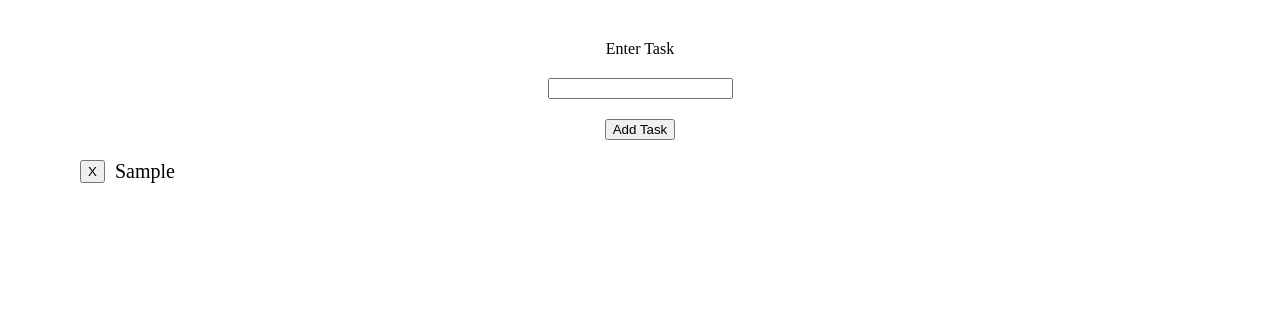
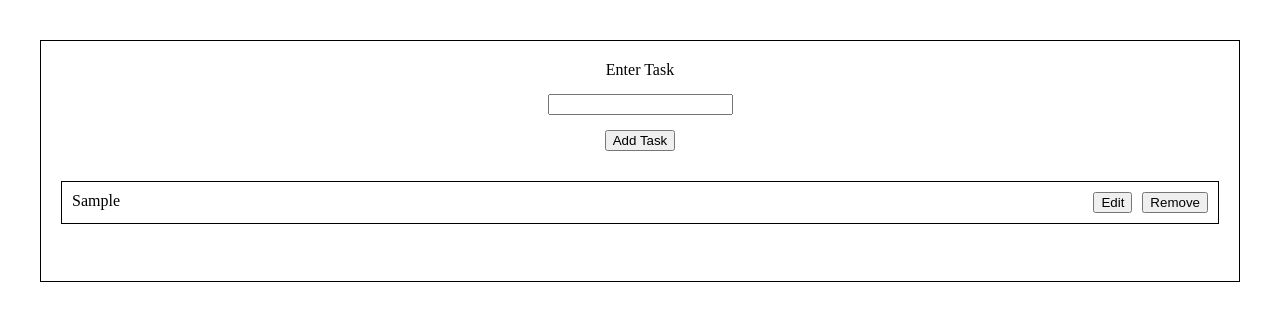
Before and after one commit to markymelnik/react-intro, a React (Vite) app: page / in a window 1280 px wide. Both pictures are taken after typing "Sample" into the empty fields and a click on the button "Add Task". Shown: the top 320 px of the page. Built offline with nearby package versions, Linux system fonts and the light colour scheme.

Commit message:
individual tasks can be edited; styling additions

```diff
--- a/src/App.jsx
+++ b/src/App.jsx
@@ -37,9 +37,24 @@ class App extends Component {
   }
 
   handleRemove = (taskId) => {
-    // const filteredTasks = this.state.tasks.filter(task => task.id !== taskId);
     this.setState({
       tasks: this.state.tasks.filter(task => task.id !== taskId),
+    })
+  }
+
+  handleEdit = (taskId, newText) => {
+    this.setState({
+      tasks:
+      this.state.tasks.map(task => {
+        if (task.id === taskId) {
+          return {
+            ...task,
+            text: newText
+          };
+        } else {
+          return task;
+        }
+      })
     })
   }
 
@@ -48,7 +63,7 @@ class App extends Component {
     const { task, tasks } = this.state;
 
     return (
-      <div>
+      <div className='task-container'>
         <form className="task-form" onSubmit={this.onSubmitTask}>
           <label htmlFor="taskInput">Enter Task</label>
           <input
@@ -61,7 +76,7 @@ class App extends Component {
           />
           <button type="submit">Add Task</button>
         </form>
-        <Overview tasks={tasks} removeTask={this.handleRemove} />
+        <Overview tasks={tasks} removeTask={this.handleRemove} editTask={this.handleEdit} />
       </div>
     )
   }
--- a/src/components/Overview.jsx
+++ b/src/components/Overview.jsx
@@ -1,23 +1,19 @@
-import React from 'react';
+import Task from './Task';
 
-const Overview = (props) => {
-
-  const { tasks, removeTask } = props;
+const Overview = ({ tasks, removeTask, editTask }) => {
 
   return (
-    <ul className="task-list">
-      {
-      tasks.map((task) => {
-        return (
-          <div key={task.id} className="list-item">
-            <button type="button" onClick={() => removeTask(task.id)}>X</button>
-            <li >{task.text}</li>
-          </div>
-        )
-      })
-      }
-    </ul>
-  )
-}
+    <div className= 'task-list'>
+      {tasks.map(task => (
+        <Task
+          key={task.id}
+          task={task}
+          removeTask={removeTask}
+          editTask={editTask}
+        />
+      ))}
+    </div>
+  );
+};
 
 export default Overview;
--- /dev/null
+++ b/src/components/Task.jsx
@@ -0,0 +1,42 @@
+import { useState } from 'react';
+
+const Task = ({ task, removeTask, editTask }) => {
+
+  const [editing, setEditing] = useState(false);
+  const [newText, setNewText] = useState(task.text);
+
+  const handleEdit = () => {
+    setEditing(true);
+  }
+
+  const handleSave = () => {
+    editTask(task.id, newText);
+    setEditing(false);
+  }
+
+  const handleChange = (e) => {
+    setNewText(e.target.value);
+  }
+
+  if (editing) {
+    return (
+      <div className='task-item'>
+        <input type='text' value={newText} onChange={handleChange} />
+        <button onClick={handleSave}>Save</button>
+      </div>
+    )
+  }
+  else {
+    return (
+      <div className='task-item'>
+        <span>{task.text}</span>
+        <div className='task-btns'>
+          <button className='edit-btn' onClick={handleEdit}>Edit</button>
+          <button onClick={() => removeTask(task.id)}>Remove</button>
+        </div>
+      </div>
+    )
+  }
+};
+
+export default Task;
--- a/src/styles.css
+++ b/src/styles.css
@@ -5,20 +5,38 @@
   text-align: center;
 }
 
+.task-container {
+  display: flex;
+  flex-direction: column;
+  min-height: 200px;
+  padding: 20px;
+  border: 1px solid black;
+}
+
 .task-form {
   display: flex;
   flex-direction: column;
   align-items: center;
-  gap: 20px;
+  gap: 15px;
+  margin-bottom: 30px;
 }
 
 .task-list {
-  font-size: 20px;
+  display: flex;
+  flex-direction: column;
+  gap: 10px;
   text-align: left;
   list-style-type: none;
 }
 
-.list-item {
+.task-item {
+  display: flex;
+  justify-content: space-between;
+  border: 1px solid black;
+  padding: 10px;
+}
+
+.task-btns {
   display: flex;
   gap: 10px;
 }
```
